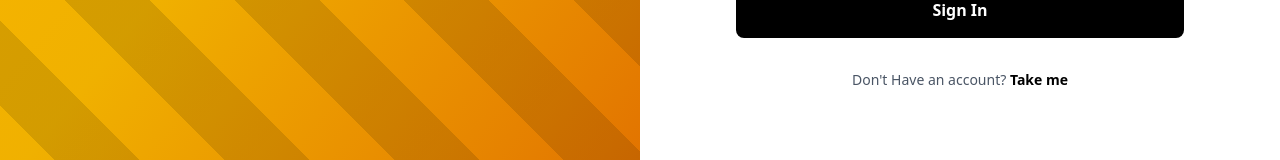
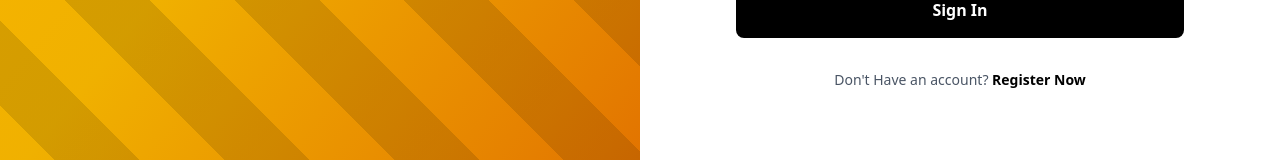
Before and after one commit to anshu-c8NETed/CodexSpace-frontend, a React (Vite) app: page /login in a window 1280 px wide. Shown: the part 610-770 px from the top of the page. Built offline with nearby package versions, Linux system fonts and the light colour scheme; no server answers.

Commit message:
Refactor Login component structure and styling

```diff
--- a/src/screens/Login.jsx
+++ b/src/screens/Login.jsx
@@ -133,7 +133,7 @@
                     </form>
 
                     <p className="text-center text-gray-600 text-sm mt-8">
-                        Don't Have an account? <Link to="/register" className="text-black font-semibold hover:underline">Take me</Link>
+                        Don't Have an account? <Link to="/register" className="text-black font-semibold hover:underline">Register Now</Link>
                     </p>
                 </div>
             </div>
@@ -148,4 +148,5 @@
     )
 }
 
+
 export default Login
```
